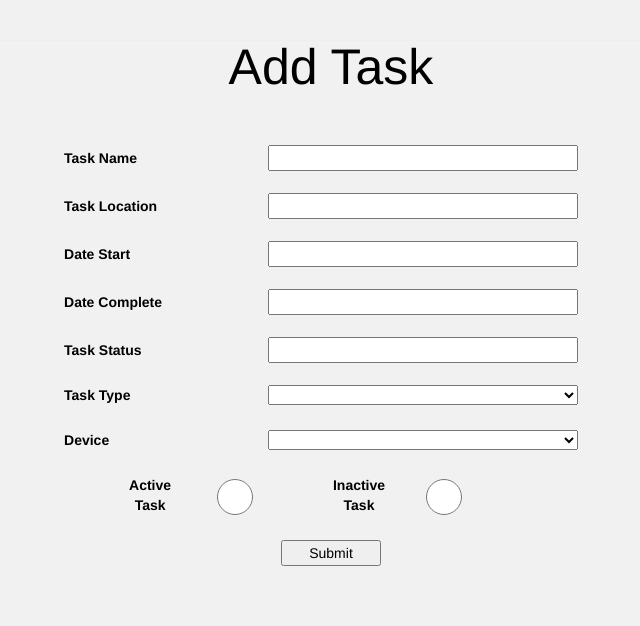
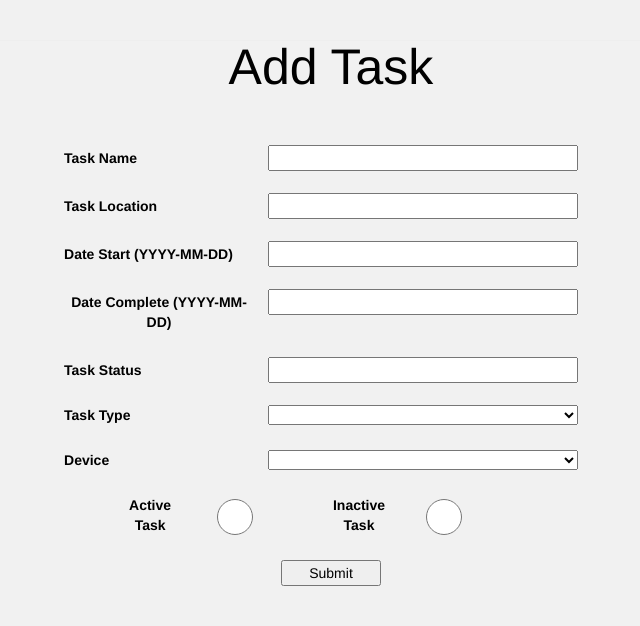
Before and after one commit to WillCol/BloomfieldCMPCapstone2017, a Flask app: page /addtask in a window 1280 px wide. Shown: the part 52-678 px from the top of the page, without its empty margins (309-949 px from the left). Run offline with Flask 2, Linux system fonts and the light colour scheme; the visitor is signed in with stand-in values (Sample User, id 1); data that the repository does not hold is empty; parts of the project's set-up code (start-up, migrations or seed data) failed here and were passed over; some libraries are stand-ins or nearby versions.

Commit message:
date format to add, edit task

```diff
--- a/Source/mercuryo/app.py
+++ b/Source/mercuryo/app.py
@@ -112,7 +112,7 @@ def editDevice():
         	labels["def"].append("Location")
         	labels["def"].append("Owner")
         	labels["def"].append("Date of Deployment (YYYY-MM-DD)")
-        	labels["def"].append("Go-back Date(YYYY-MM-DD)")
+        	labels["def"].append("Go-back Date (YYYY-MM-DD)")
         	labels["def"].append("IP Address")
         	labels["def"].append("Serial Number")
 
--- a/Source/mercuryo/templates/addtask.html
+++ b/Source/mercuryo/templates/addtask.html
@@ -68,10 +68,10 @@
           <label>Task Location</label>
           <input type="text" name="TaskLocation" value="">
           <br>
-          <label>Date Start</label>
+          <label>Date Start (YYYY-MM-DD)</label>
           <input type="text" name="DateStarted" value="">
           <br>
-          <label>Date Complete</label>
+          <label>Date Complete (YYYY-MM-DD)</label>
           <input type="text" name="DateCompleted" value="">
           <br>
           <label>Task Status</label>
--- a/Source/mercuryo/templates/edittask.html
+++ b/Source/mercuryo/templates/edittask.html
@@ -101,12 +101,12 @@
           <input type="text" name="TaskLocation" value="{{ emp["data"][7] }}">
           <br>
           <label>Date Start</label>
-          <input type="text" name="DateStarted" value="{{ emp["data"][0] }}">
+          <input type="text" name="DateStarted (YYYY-MM-DD)" value="{{ emp["data"][0] }}">
           <br>
           <label>Date Complete</label>
-          <input type="text" name="DateCompleted" value="{{ emp["data"][1] }}">
+          <input type="text" name="DateCompleted (YYYY-MM-DD)" value="{{ emp["data"][1] }}">
           <br>
-          <label>Actual Completion Date</label>
+          <label>Actual Completion Date (YYYY-MM-DD)</label>
           <input type="text" name="ActualCompletionDate" value="{{ emp["data"][5] }}">
           <br>
           <label>Task Status</label>
```
